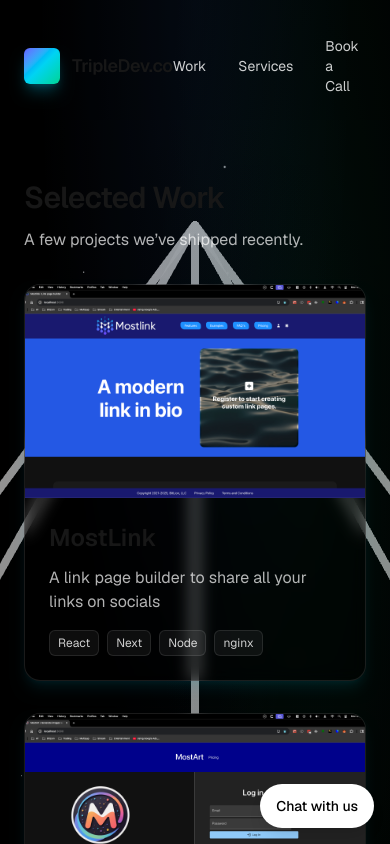
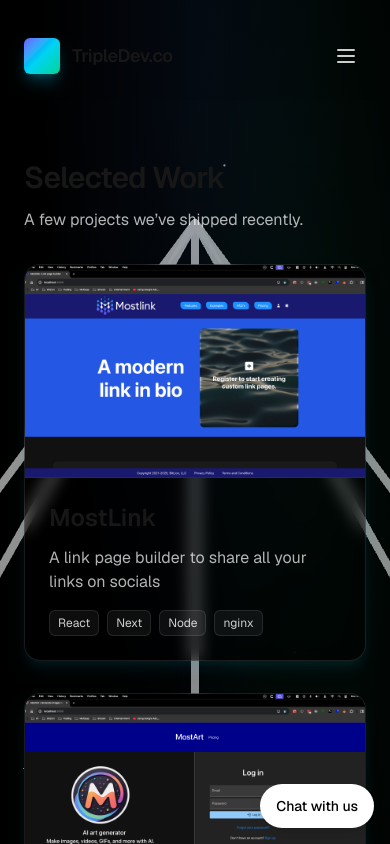
Before and after one commit to BitLionLLC/tripledevco, a Next.js app: page /work in a window 390 px wide. Shown: the top 844 px of the page. Built offline with nearby package versions, Linux system fonts and the light colour scheme.

Commit message:
hamburger menu for nav

```diff
--- a/src/components/Header.jsx
+++ b/src/components/Header.jsx
@@ -1,6 +1,11 @@
+"use client"
+
 import Link from "next/link";
+import { useState } from "react";
 
 export default function Header () {
+    const [isOpen, setIsOpen] = useState(false);
+
     return (
         <div className="relative z-10 flex-col items-center justify-center pt-3 px-6 sm:px-10 w-full bg-black/30">
             <header className="relative z-10 w-full max-w-6xl flex items-center justify-between py-6 self-center m-auto">
@@ -8,13 +13,38 @@
                     <div className="h-9 w-9 rounded-md bg-gradient-to-br from-indigo-500 via-cyan-400 to-emerald-400 shadow-lg shadow-cyan-500/30" />
                     <span className="text-lg font-semibold tracking-tight">TripleDev.co</span>
                 </Link>
-                <nav className="flex items-center gap-6 sm:gap-8 text-sm text-white/80 min-w-12 sm:justify-between">
+                <nav className="hidden sm:flex items-center gap-6 sm:gap-8 text-sm text-white/80 min-w-12 sm:justify-between">
                     <Link href="/work" className="hover:text-white transition-colors">Work</Link>
                     <Link href="/services" className="hover:text-white transition-colors ml-2">Services</Link>
                     <Link href="/schedule" className="hover:text-white transition-colors ml-2">Book a Call</Link>
                     <Link href="/contact" className="hover:text-white transition-colors ml-2">Contact</Link>
                 </nav>
+                <button
+                    type="button"
+                    className="sm:hidden inline-flex items-center justify-center rounded-md p-2 text-white/80 hover:text-white hover:bg-white/10 focus:outline-none focus-visible:ring-2 focus-visible:ring-white/50 transition-colors"
+                    aria-controls="mobile-menu"
+                    aria-expanded={isOpen}
+                    onClick={() => setIsOpen(!isOpen)}
+                >
+                    <span className="sr-only">Toggle main menu</span>
+                    <svg className={`${isOpen ? 'hidden' : 'block'} h-6 w-6`} viewBox="0 0 24 24" fill="none" stroke="currentColor" strokeWidth="2" aria-hidden="true">
+                        <path strokeLinecap="round" strokeLinejoin="round" d="M4 6h16M4 12h16M4 18h16" />
+                    </svg>
+                    <svg className={`${isOpen ? 'block' : 'hidden'} h-6 w-6`} viewBox="0 0 24 24" fill="none" stroke="currentColor" strokeWidth="2" aria-hidden="true">
+                        <path strokeLinecap="round" strokeLinejoin="round" d="M6 18L18 6M6 6l12 12" />
+                    </svg>
+                </button>
             </header>
+            <div id="mobile-menu" className={`${isOpen ? 'block' : 'hidden'} sm:hidden w-full`}>
+                <nav className="w-full max-w-6xl m-auto mt-2 rounded-lg bg-black/70 backdrop-blur border border-white/10 p-4">
+                    <div className="flex flex-col gap-1 text-sm text-white/90">
+                        <Link href="/work" className="px-2 py-2 rounded hover:bg-white/10 transition-colors" onClick={() => setIsOpen(false)}>Work</Link>
+                        <Link href="/services" className="px-2 py-2 rounded hover:bg-white/10 transition-colors" onClick={() => setIsOpen(false)}>Services</Link>
+                        <Link href="/schedule" className="px-2 py-2 rounded hover:bg-white/10 transition-colors" onClick={() => setIsOpen(false)}>Book a Call</Link>
+                        <Link href="/contact" className="px-2 py-2 rounded hover:bg-white/10 transition-colors" onClick={() => setIsOpen(false)}>Contact</Link>
+                    </div>
+                </nav>
+            </div>
         </div>
     )
 }
```
